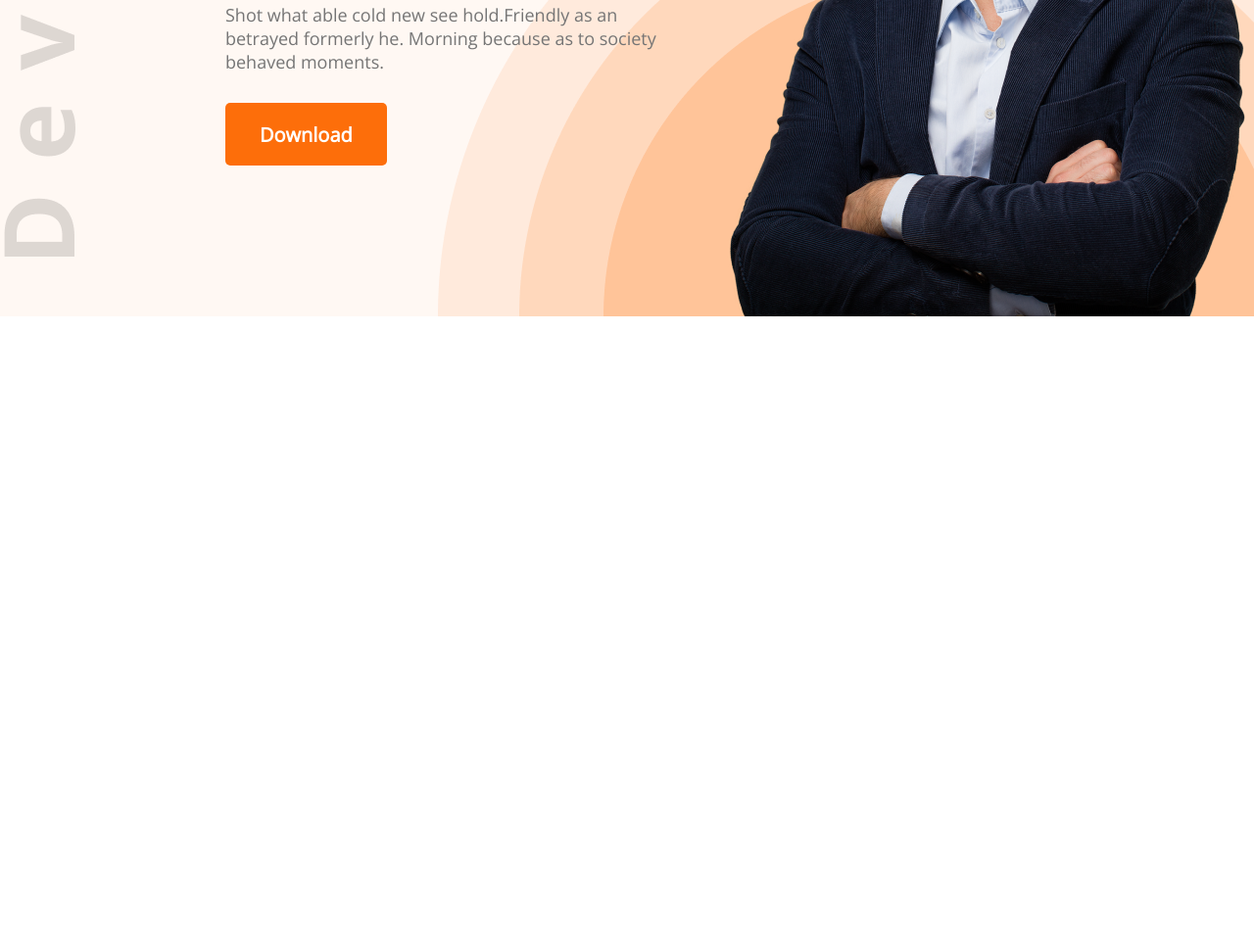
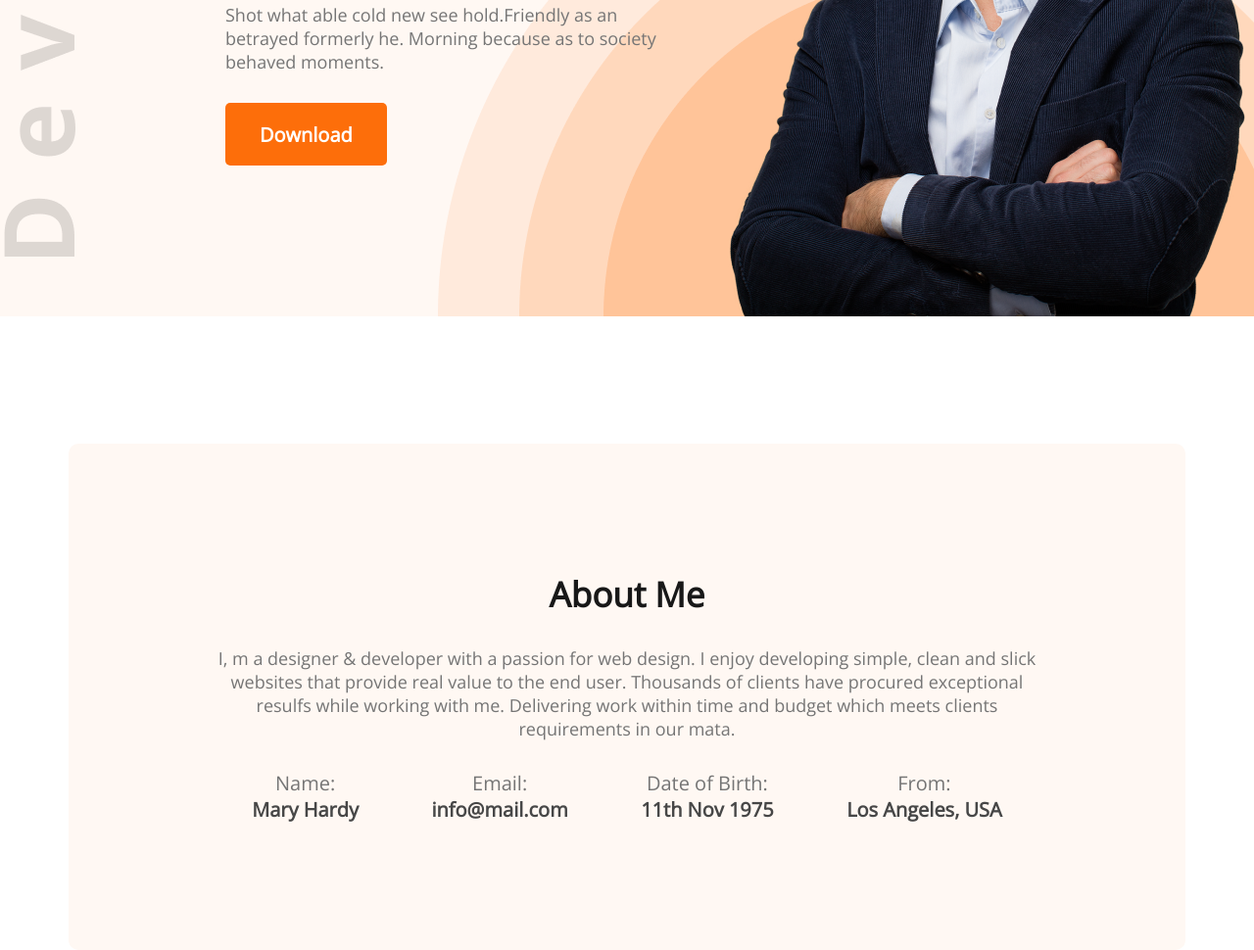
Before and after one commit to saidulislam-official/developer-portfolio, a plain HTML site: page index.html in a window 1280 px wide. Shown: the part 562-1532 px from the top of the page at 98% size. Before the commit the page ends 885 px from the top, so only its background shows below. Drawn offline with nearby package versions, Linux system fonts and the light colour scheme.

Commit message:
add about me section part in main body

```diff
--- a/index.html
+++ b/index.html
@@ -40,7 +40,37 @@
     </header>
     <!-- header end -->
     <!-- main start -->
-    <main></main>
+    <main>
+      <!-- section about -->
+      <section class="about">
+        <h3 class="section-title">About Me</h3>
+        <p class="section-description">
+          I, m a designer & developer with a passion for web design. I enjoy
+          developing simple, clean and slick websites that provide real value to
+          the end user. Thousands of clients have procured exceptional resulfs
+          while working with me. Delivering work within time and budget which
+          meets clients requirements in our mata.
+        </p>
+        <div class="about-info-container">
+            <div class="about-info">
+                <p class="info-title">Name:</p>
+                <p class="info-description">Mary Hardy</p>
+            </div>
+            <div class="about-info">
+                <p class="info-title">Email:</p>
+                <p class="info-description">info@mail.com</p>
+            </div>
+            <div class="about-info">
+                <p class="info-title">Date of Birth:</p>
+                <p class="info-description">11th Nov 1975</p>
+            </div>
+            <div class="about-info">
+                <p class="info-title">From:</p>
+                <p class="info-description">Los Angeles, USA</p>
+            </div>
+        </div>
+      </section>
+    </main>
     <!-- main end -->
     <!-- footer start -->
     <footer></footer>
--- a/styles/portfolio.css
+++ b/styles/portfolio.css
@@ -45,8 +45,8 @@ nav li {
 }
 /* banner */
 .banner {
-  padding-left: 230px;
-  padding-top: 45px;
+  margin-left: 230px;
+  margin-top: 45px;
   align-items: center;
   display: flex;
 }
@@ -57,11 +57,51 @@ nav li {
 .banner-title {
   font-size: 85px;
   font-weight: 700;
-  padding-top: 5px;
+  margin-top: 5px;
 }
 .banner-description {
   color: var(--Dark-03, #757575);
   font-size: 18px;
-  padding-top: 20px;
-  padding-bottom: 30px;
+  margin-top: 20px;
+  margin-bottom: 30px;
 }
+/* main section */
+main {
+  max-width: 1140px;
+  margin: 0 auto;
+}
+/* about section styles */
+.about {
+  margin-top: 130px;
+  background: #fff8f3;
+  border-radius: 10px;
+  padding: 130px 150px;
+  text-align: center;
+}
+.section-title {
+  color: var(--Dark-01, #181818);
+  font-size: 35px;
+  font-weight: 700;
+  margin-bottom: 30px;
+}
+.section-description {
+  font-size: 18px;
+  color: var(--Dark-03, #757575);
+  margin-bottom: 30px;
+}
+
+/* about-info-container */
+.about-info-container {
+  display: flex;
+  align-items: center;
+  justify-content: space-around;
+}
+.info-title {
+  font-size: 20px;
+  color: #757575;
+}
+.info-description {
+  font-size: 20px;
+  font-weight: 700;
+  color: #474747;
+}
```
